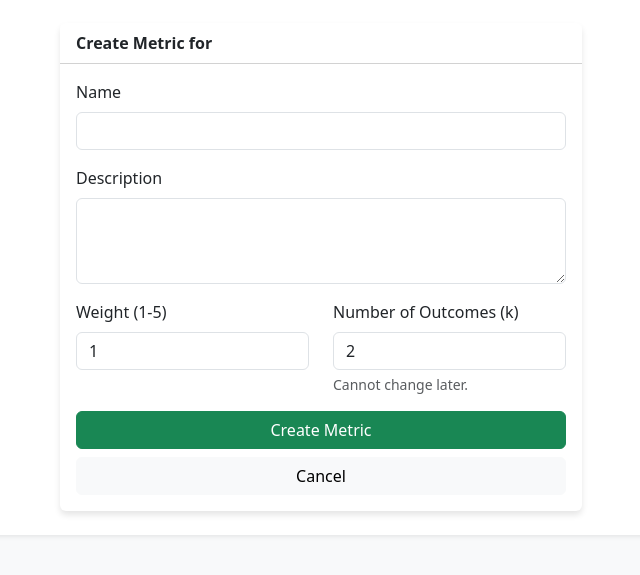
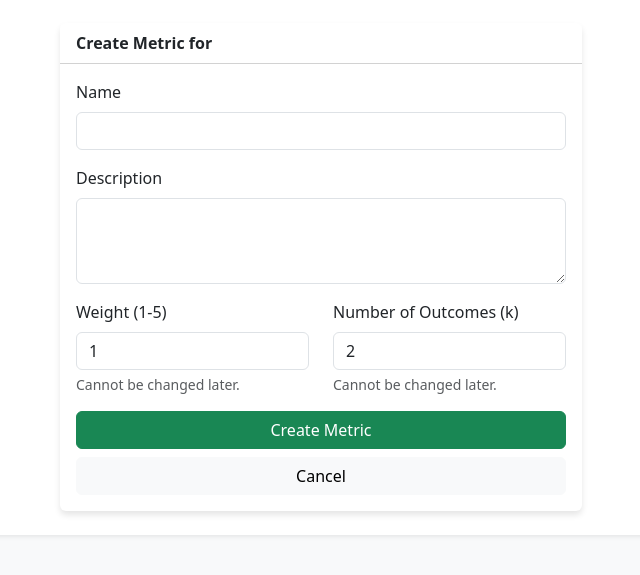
Before and after one commit to rambodpakrooh/TelcoEvaluator, a Flask app: template templates/create_metric.html in a window 1280 px wide. Shown: the part 81-656 px from the top of the page, without its empty margins (319-959 px from the left). Run offline with Flask 3, Linux system fonts and the light colour scheme; the template is opened without the code that fills it, so the values that code supplies are empty.

Commit message:
final version

```diff
--- a/templates/create_metric.html
+++ b/templates/create_metric.html
@@ -20,11 +20,12 @@
             <div class="col-md-6 mb-3">
               <label class="form-label">Weight (1-5)</label>
               <input type="number" name="weight" class="form-control" min="1" max="5" step="1" value="1">
+              <div class="form-text small">Cannot be changed later.</div>
             </div>
             <div class="col-md-6 mb-3">
               <label class="form-label">Number of Outcomes (k)</label>
               <input type="number" name="k" class="form-control" min="2" value="2">
-              <div class="form-text small">Cannot change later.</div>
+              <div class="form-text small">Cannot be changed later.</div>
             </div>
           </div>
 
```
